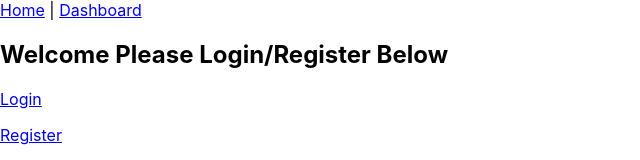
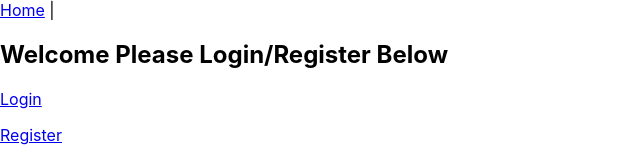
Before and after one commit to cvan90/Dashboard-Project, a React (Create React App) app in the folder dashboard-app/: page / in a window 1280 px wide. Shown: the top 160 px of the page, without its empty margins (0-640 px from the left). Built offline with nearby package versions, Linux system fonts and the light colour scheme.

Commit message:
removed item from nav bar not needed

```diff
--- a/dashboard-app/src/components/NavBar.js
+++ b/dashboard-app/src/components/NavBar.js
@@ -5,7 +5,7 @@ function NavBar(){
         <>
         <nav>
             <Link to="/">Home</Link>{" | "}
-            <Link to="/Dashboard">Dashboard</Link>
+
         </nav>
         </>
     );
```
